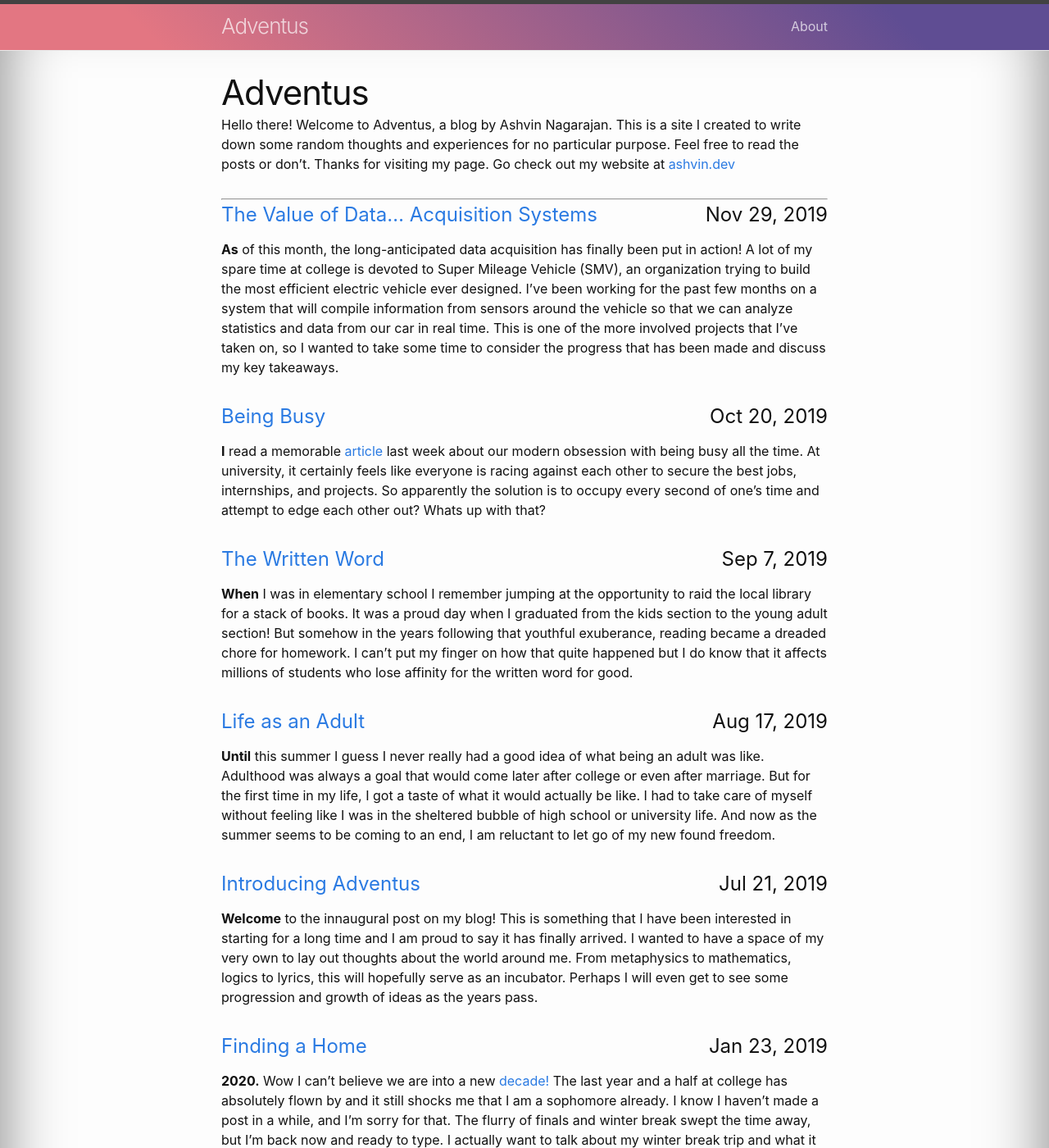
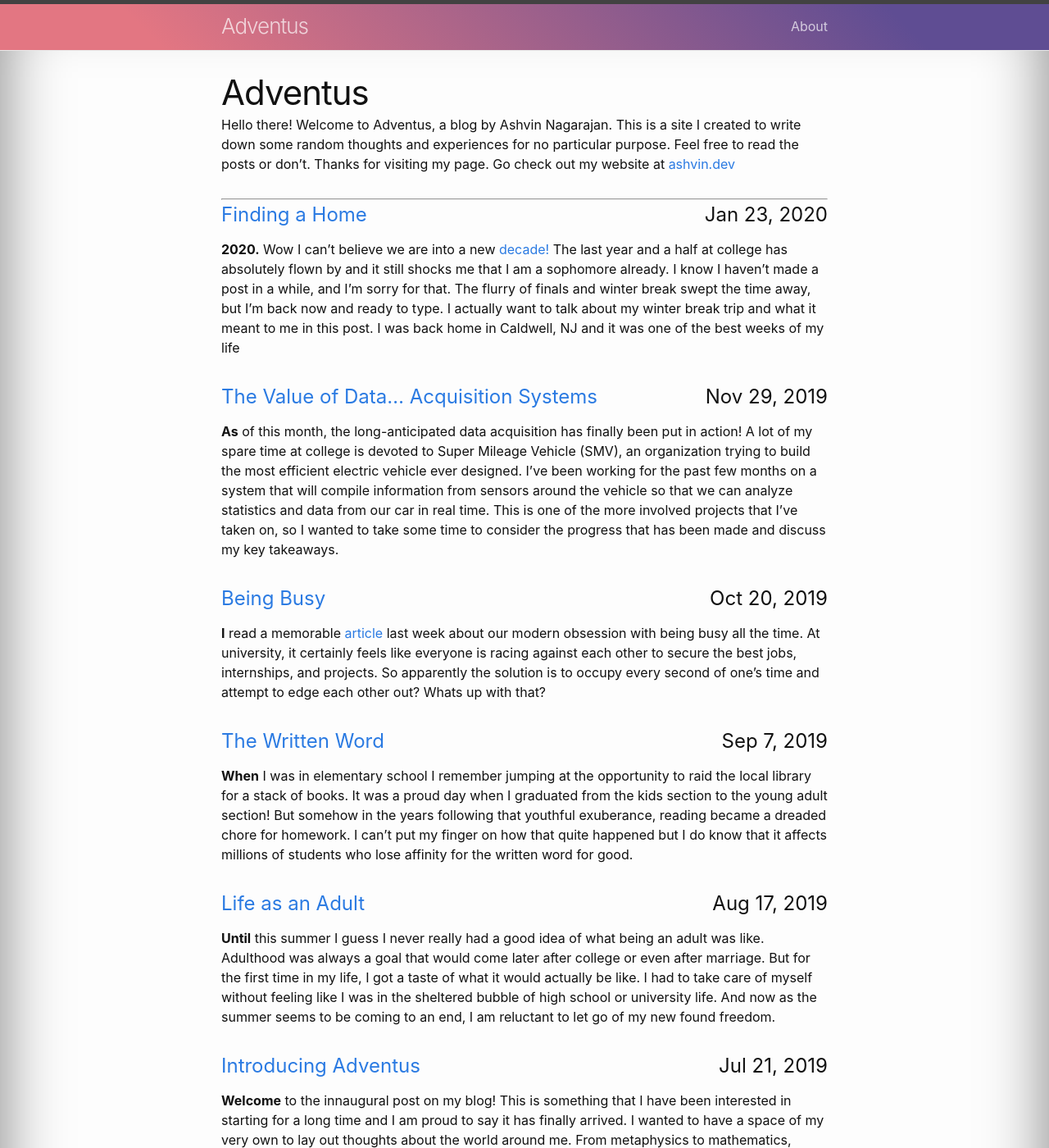
Before and after one commit to ashvinnagarajan/Blog, a Jekyll site: the page built from index.html, in a window 1280 px wide and 1400 px high. Shown: the whole window at 82% size. Built offline with Jekyll 4.4.1, drawn with Linux system fonts in a browser that asks for light colours; nearby versions of some CDN libraries; some of the changed lines change nothing that is shown; some of the changed text lies outside the part shown.

Commit message:
Date change

```diff
--- a/_posts/2019-07-21-19-introducing-adventus.markdown
+++ b/_posts/2019-07-21-19-introducing-adventus.markdown
@@ -4,6 +4,7 @@ title: Introducing Adventus
 categories: [Life]
 tags: [introduction, Ashvin, Adventus]
 excerpt_separator: <!--more-->
+date: 2019-07-21
 ---
 
 **Welcome** to the innaugural post on my blog! This is something that I have been interested in starting for a long time and I am proud to say it has finally arrived. I wanted to have a space of my very own to lay out thoughts about the world around me. From metaphysics to mathematics, logics to lyrics, this will hopefully serve as an incubator. Perhaps I will even get to see some progression and growth of ideas as the years pass. <!--more-->
--- a/_posts/2019-1-23-20-finding-a-home.markdown
+++ b/_posts/2019-1-23-20-finding-a-home.markdown
@@ -3,6 +3,7 @@ layout: post
 title: Finding a Home
 categories: [Life]
 tags: [home, New Jersey, friends, break]
+date: 2020-01-23
 excerpt_separator: <!--more-->
 ---
 
```
